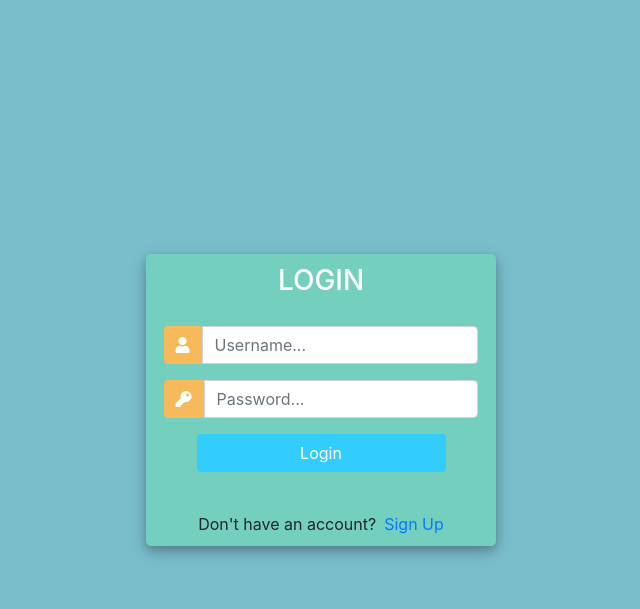
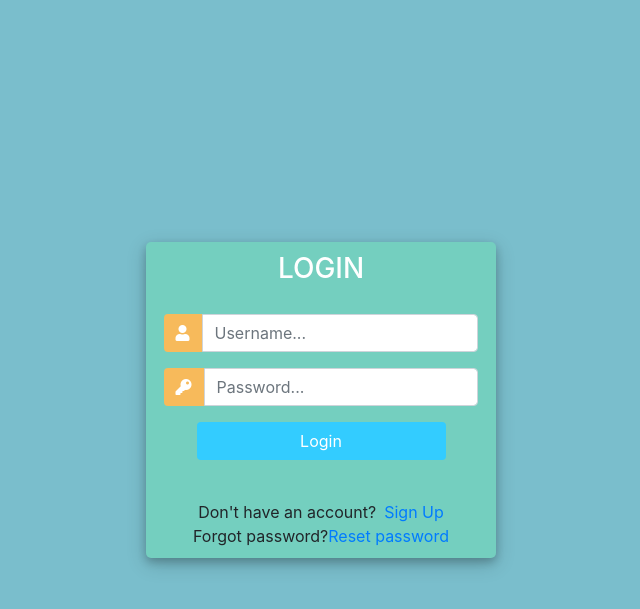
Before and after one commit to Petru4o/CRM, a Django app: page /login/ in a window 1280 px wide. Shown: the top 609 px of the page, without its empty margins (319-959 px from the left). Run offline with Django 4.2, Linux system fonts and the light colour scheme; some libraries are stand-ins or nearby versions.

Commit message:
Add password reset feature

```diff
--- a/accounts/urls.py
+++ b/accounts/urls.py
@@ -1,4 +1,6 @@
 from django.urls import path
+from django.contrib.auth import views as auth_views
+
 from . import views
 
 urlpatterns = [
@@ -17,4 +19,9 @@ urlpatterns = [
     path('create_order/<str:pk>', views.createOrder, name='create_order'),
     path('update_order/<str:pk>/', views.updateUpdate, name='update_order'),
     path('delete_order/<str:pk>/', views.deleteOrder, name='delete_order'),
+
+    path('reset_password/', auth_views.PasswordResetView.as_view(), name='reset_password'),
+    path('reset_password_sent/', auth_views.PasswordResetDoneView.as_view(), name='password_reset_done'),
+    path('reset/<uidb64>/<token>/', auth_views.PasswordResetConfirmView.as_view(), name='password_reset_confirm'),
+    path('reset_password_complete/', auth_views.PasswordResetCompleteView.as_view(), name='password_reset_complete'),
 ]
--- a/templates/accounts/login.html
+++ b/templates/accounts/login.html
@@ -113,6 +113,9 @@
 					<div class="d-flex justify-content-center links">
 						Don't have an account? <a href="{% url 'register' %}" class="ml-2">Sign Up</a>
 					</div>
+                    <div class="d-flex justify-content-center links">
+                        Forgot password? <a href="{% url 'reset_password' %}">Reset password</a>
+                    </div>
 
 				</div>
 			</div>
```
Also changed, not shown: crml/settings.py (+7 -0 lines), db.sqlite3, Знімок_екрана_2022-06-18_о_11.47.35.png (deleted).
